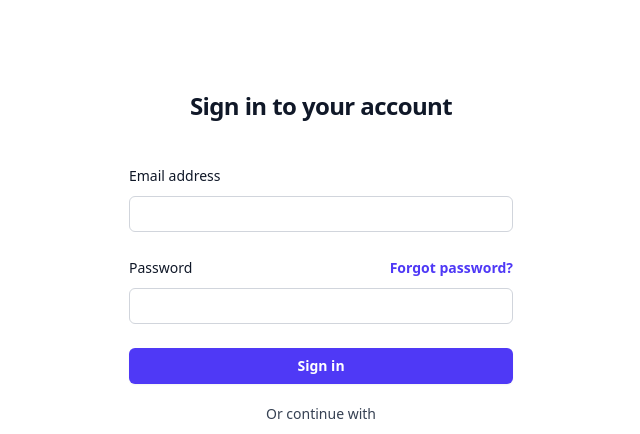
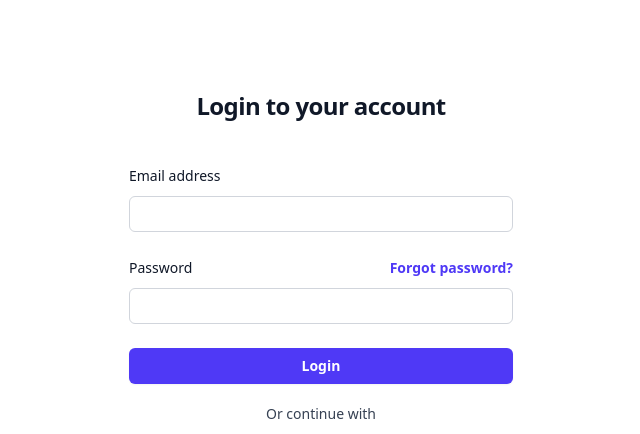
Before and after one commit to Izma-Daudiya/RecipeFinder, a React (Vite) app: page /login in a window 1280 px wide. Shown: the top 434 px of the page, without its empty margins (319-959 px from the left). Built offline with nearby package versions, Linux system fonts and the light colour scheme.

Commit message:
Context done

```diff
--- a/src/App.jsx
+++ b/src/App.jsx
@@ -1,10 +1,13 @@
 import AppRoutes from "./routes/AppRoutes"
+import { AuthProvider } from './context/AuthContext'
 
 function App() {
 
   return (
     <>
-    <AppRoutes></AppRoutes>
+    <AuthProvider>
+      <AppRoutes></AppRoutes>
+    </AuthProvider>
     </>
   )
 }
--- a/src/components/Header.jsx
+++ b/src/components/Header.jsx
@@ -1,3 +1,5 @@
+import { Link } from "react-router-dom"
+
 export default function Header(){
     return (
         <>
@@ -270,9 +272,11 @@ export default function Header(){
 
           <div class="ml-auto flex items-center">
             <div class="hidden lg:flex lg:flex-1 lg:items-center lg:justify-end lg:space-x-6">
-              <a href="#" class="text-sm font-medium text-gray-700 hover:text-gray-800">Sign in</a>
+              {/* <a href="#" class="text-sm font-medium text-gray-700 hover:text-gray-800">Sign in</a> */}
+              <Link to="/login" className="text-sm font-medium text-gray-700 hover:text-gray-800">Login</Link>
               <span class="h-6 w-px bg-gray-200" aria-hidden="true"></span>
-              <a href="#" class="text-sm font-medium text-gray-700 hover:text-gray-800">Create account</a>
+              {/* <a href="#" class="text-sm font-medium text-gray-700 hover:text-gray-800">Create account</a> */}
+              <Link to="/register" className="text-sm font-medium text-gray-700 hover:text-gray-800">Create account</Link>
             </div>
 
             {/* <div class="hidden lg:ml-8 lg:flex">
--- /dev/null
+++ b/src/context/AuthContext.jsx
@@ -0,0 +1,35 @@
+import { createContext, useContext } from "react";
+import { app } from "../services/firebase";
+import { getAuth, createUserWithEmailAndPassword, signInWithEmailAndPassword, signOut, signInWithPopup } from "firebase/auth";
+import { GoogleAuthProvider } from "firebase/auth/web-extension";
+
+const AuthContext = createContext(null);
+
+const firebaseAuth = getAuth(app)
+const provider = new GoogleAuthProvider()
+
+const register = (email, password) => {
+    createUserWithEmailAndPassword(firebaseAuth, email, password)
+}
+
+const login = (email, password) => {
+    signInWithEmailAndPassword(firebaseAuth, email, password)
+}
+
+const signInWithGoogle = () => {
+    signInWithPopup(firebaseAuth, provider)
+}
+
+const logout = () => {
+    signOut(firebaseAuth)
+}
+
+export const AuthProvider = ({children}) => {
+    return (
+        <AuthContext.Provider value={{register, login, signInWithGoogle, logout}}>
+            {children}
+        </AuthContext.Provider>
+    )
+}
+
+export const useAuth = () => useContext(AuthContext)
--- a/src/pages/Login.jsx
+++ b/src/pages/Login.jsx
@@ -1,4 +1,3 @@
-import React from "react";
 import { Link } from "react-router-dom";
 
 export default function Login(){
@@ -11,7 +10,7 @@ export default function Login(){
             className="mx-auto h-10 w-auto"
           /> */}
           <h2 className="mt-10 text-center text-2xl/9 font-bold tracking-tight text-gray-900">
-            Sign in to your account
+            Login to your account
           </h2>
         </div>
 
@@ -61,7 +60,7 @@ export default function Login(){
                 type="submit"
                 className="cursor-pointer flex w-full justify-center rounded-md bg-indigo-600 px-3 py-1.5 text-sm/6 font-semibold text-white shadow-xs hover:bg-indigo-500 focus-visible:outline-2 focus-visible:outline-offset-2 focus-visible:outline-indigo-600"
               >
-                Sign in
+                Login
               </button>
             </div>
           </form>
--- a/src/pages/Register.jsx
+++ b/src/pages/Register.jsx
@@ -77,7 +77,7 @@ export default function Register(){
 
           <p className="mt-10 text-center text-sm/6 text-gray-500">
             Already Registered?{' '}
-            <Link to="/login" className="font-semibold text-indigo-600 hover:text-indigo-500">Sign In to your account</Link>
+            <Link to="/login" className="font-semibold text-indigo-600 hover:text-indigo-500">Login to your account</Link>
           </p>
         </div>
       </div>
--- /dev/null
+++ b/src/services/firebase.js
@@ -0,0 +1,17 @@
+// Import the functions you need from the SDKs you need
+import { initializeApp } from "firebase/app";
+// TODO: Add SDKs for Firebase products that you want to use
+// https://firebase.google.com/docs/web/setup#available-libraries
+
+// Your web app's Firebase configuration
+const firebaseConfig = {
+  apiKey: "AIzaSyCpkZKLEnFmF3_6cZ5UhNO62ntvGd_jmh8",
+  authDomain: "recipefinder-c866b.firebaseapp.com",
+  projectId: "recipefinder-c866b",
+  storageBucket: "recipefinder-c866b.firebasestorage.app",
+  messagingSenderId: "401259186596",
+  appId: "1:401259186596:web:ca21414878066f93b81931"
+};
+
+// Initialize Firebase
+export const app = initializeApp(firebaseConfig);
```
